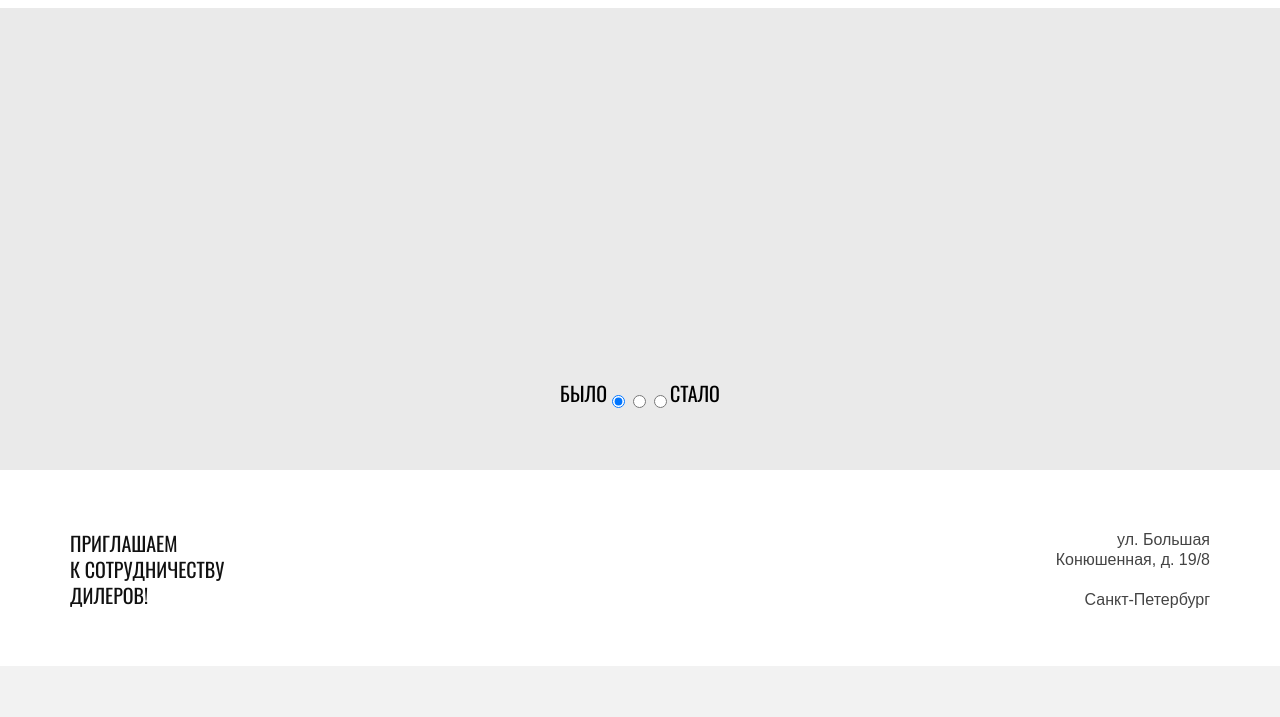
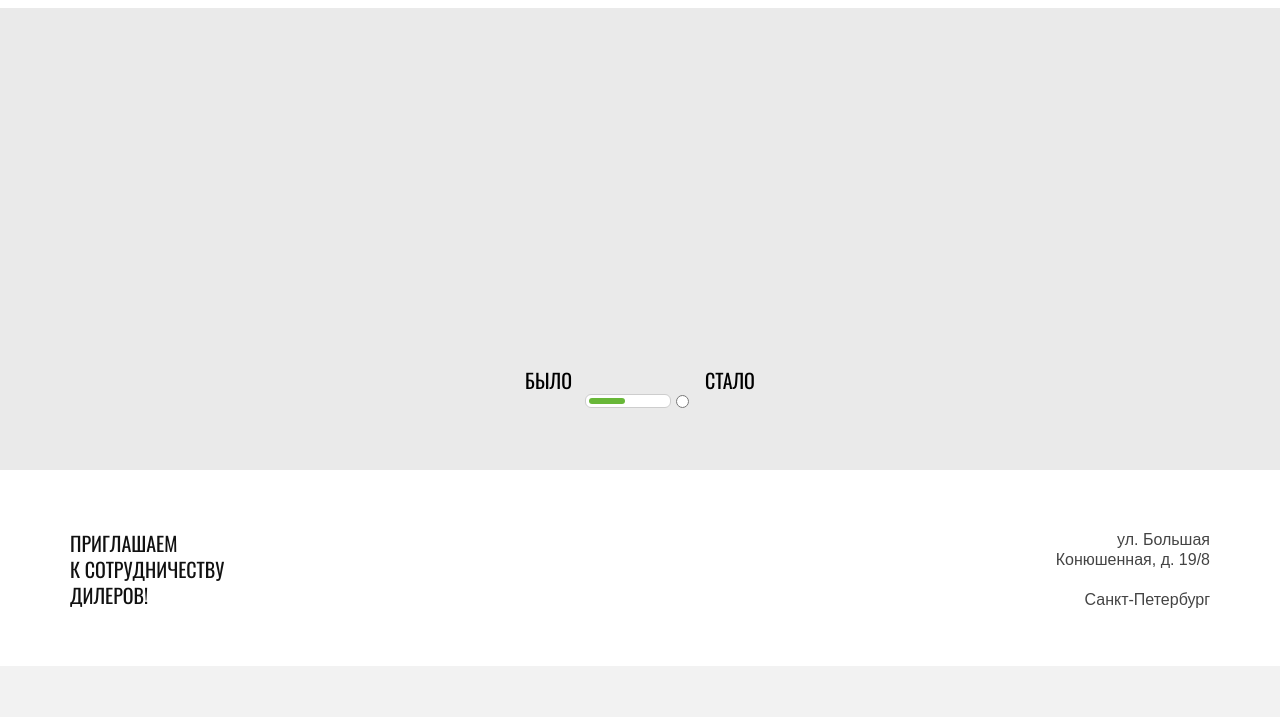
Before and after one commit to Regeace/1812401-cat-energy-25, a website: page source/index.html in a window 1280 px wide. Shown: the part 3172-3889 px from the top of the page. Drawn offline with nearby package versions, Linux system fonts and the light colour scheme; files that its build step writes are made by us from their sources.

Commit message:
Дорабатывает пример

```diff
--- a/source/index.html
+++ b/source/index.html
@@ -143,10 +143,11 @@
           Не стал оборачивать в form (как и select в Седоне). -->
           <div class="example__toggle">
             <label class="example__toggle-text" for="was">Было</label>
-            <input class="example__radio" type="radio" id="was" name="example-image" value="was" checked>
+            <input class="example__radio visually-hidden" type="radio" id="was" name="example-image" value="was" checked>
             <label class="visually-hidden" for="comparison">В сравнении.</label>
+            <span class="example__toolbar"></span>
             <input class="example__radio example__radio--hidden" type="radio" id="comparison" name="example-image" value="comparison">
-            <input class="example__radio" type="radio" id="become" name="example-image" value="become">
+            <input class="example__radio visually-hidden" type="radio" id="become" name="example-image" value="become">
             <label class="example__toggle-text" for="become">Стало</label>
           </div>
         </div>
--- a/source/less/blocks/advantages-item.less
+++ b/source/less/blocks/advantages-item.less
@@ -42,8 +42,8 @@
   text-transform: uppercase;
 
   &:hover {
-      --arrow-length: 32px;
-    }
+    --arrow-length: 32px;
+  }
 
   &:active {
     opacity: 0.3;
@@ -52,7 +52,7 @@
   &::before {
     content: "";
     position: absolute;
-    top: calc(50% + 1px) ;
+    top: calc(50% + 1px);
     left: calc(100% + var(--arrow-padding) - 70px);
     width: var(--arrow-length);
     height: 2px;
--- a/source/less/blocks/example.less
+++ b/source/less/blocks/example.less
@@ -70,6 +70,12 @@
   }
 }
 
+.example__toggle {
+  display: flex;
+  align-items: center;
+  min-height: 30px;
+}
+
 .example__radio {
   &--hidden {
     display: none;
@@ -77,9 +83,31 @@
 }
 
 .example__toggle-text {
+  padding: 13px;
   font-size: 16px;
   line-height: 24px;
   text-transform: uppercase;
+}
+
+.example__toolbar {
+  position: relative;
+  display: inline-block;
+  width: 86px;
+  height: 14px;
+  border: 1px solid var(--border-field-color-secondary);
+  border-radius: 6px;
+  background-color: var(--white);
+
+  &::before {
+    content: "";
+    position: absolute;
+    top: 3px;
+    left: 3px;
+    width: 36px;
+    height: 6px;
+    background-color: var(--primary-color);
+    border-radius: 6px;
+  }
 }
 
 @media (min-width: @tablet) {
--- a/source/less/blocks/main-navigation.less
+++ b/source/less/blocks/main-navigation.less
@@ -29,7 +29,8 @@
 }
 
 .main-navigation__item {
-  border-top: 1px solid #E6E6E6;
+  padding: 22px 0 24px 0;
+  border-top: 1px solid #e6e6e6;
 }
 
 .main-navigation__toggle {
@@ -90,10 +91,6 @@
     top: 0;
     transform: rotate(135deg);
   }
-}
-
-.main-navigation__item {
-  padding: 22px 0 24px 0;
 }
 
 .main-navigation__link {
```
